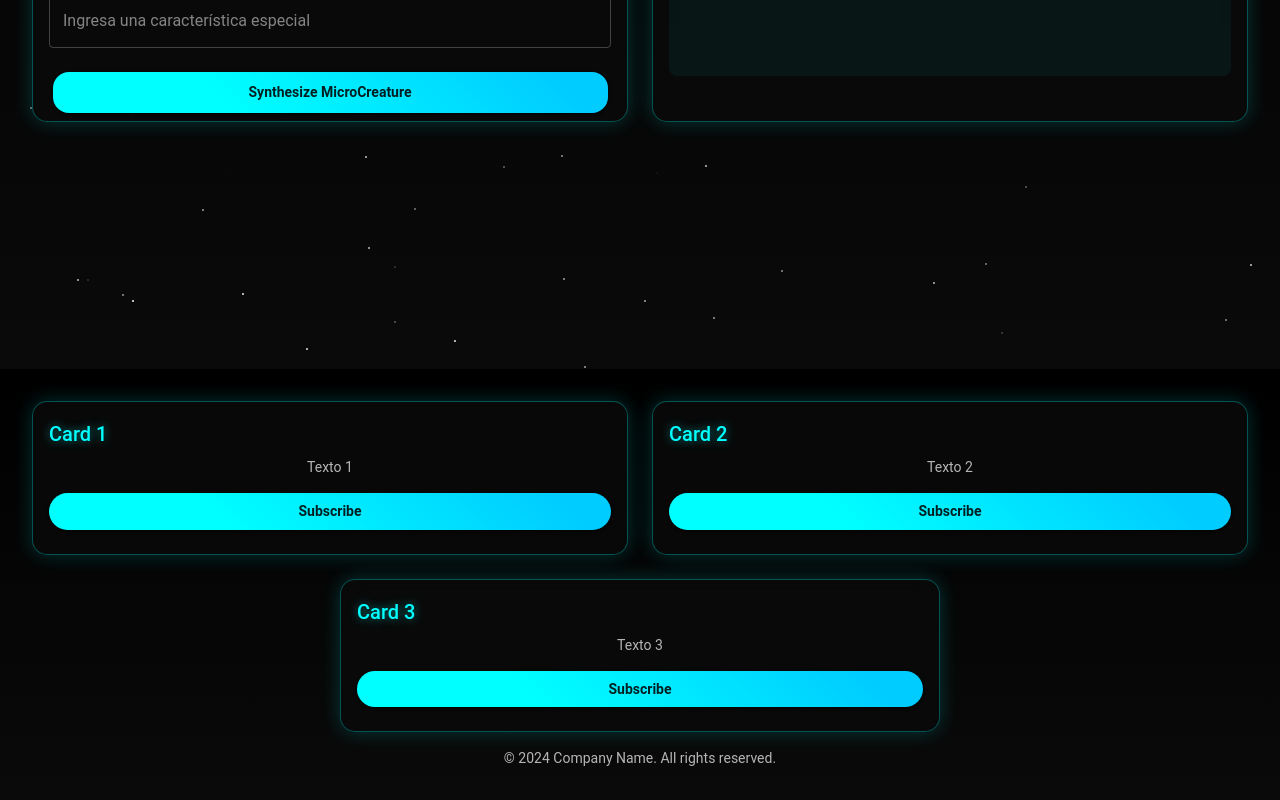
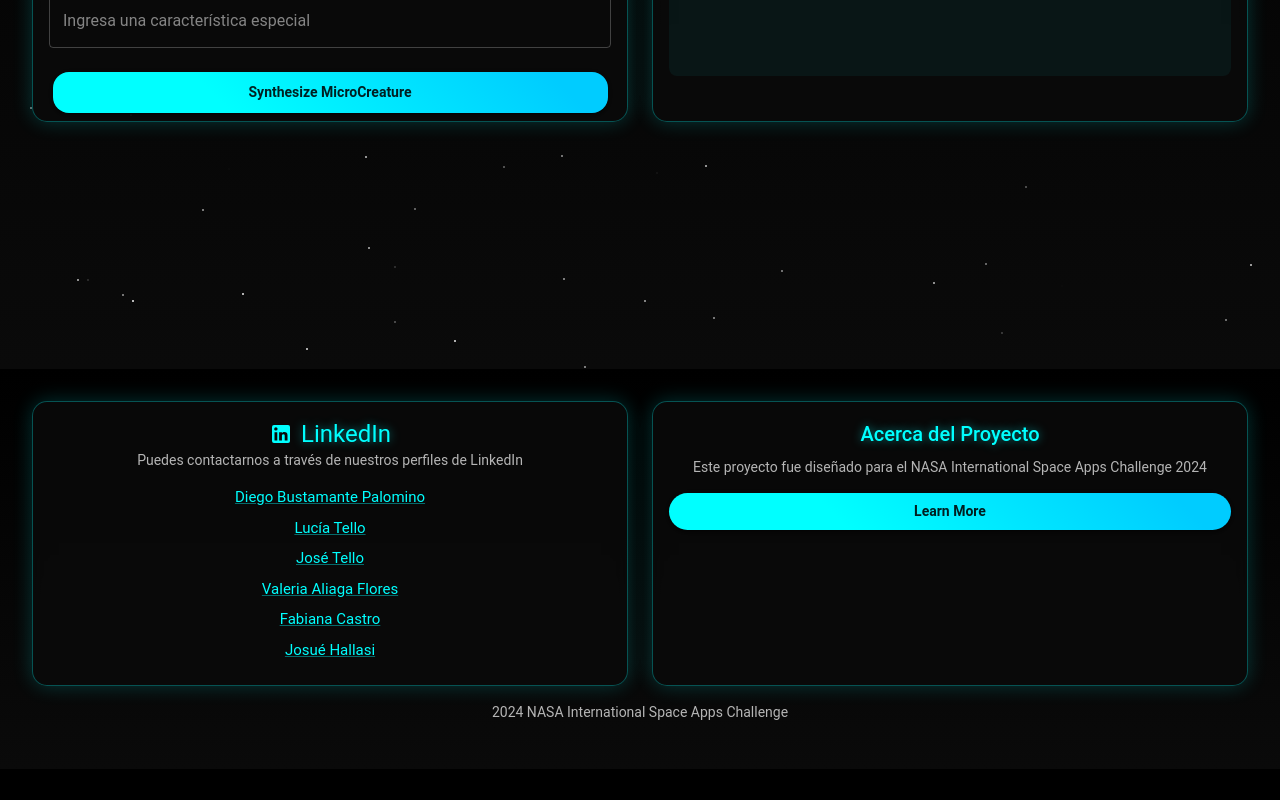
Before and after one commit to NewRenTL/Solstice-NasaCamo, a React (Vite) app: page / in a window 1280 px wide. Shown: the part 1591-2391 px from the top of the page. After the commit the page ends 2360 px from the top, so only its background shows below. Built offline with nearby package versions, Linux system fonts and the light colour scheme.

Commit message:
feat(ui): modified footer

```diff
--- a/package.json
+++ b/package.json
@@ -12,6 +12,7 @@
   "dependencies": {
     "@emotion/react": "^11.13.3",
     "@emotion/styled": "^11.13.0",
+    "@mui/icons-material": "^6.1.2",
     "@mui/material": "^6.1.2",
     "rc-slider": "^11.1.6",
     "react": "^18.3.1",
--- a/src/components/Footer/Footer.tsx
+++ b/src/components/Footer/Footer.tsx
@@ -2,7 +2,7 @@ import React from 'react';
 import { Box, Typography, Link, CardContent } from '@mui/material';
 import { styled, createTheme, ThemeProvider } from '@mui/material/styles';
 import { Card, Button } from '@mui/material';
-
+import LinkedInIcon from '@mui/icons-material/LinkedIn';
 // MUI theme config
 const futuristicTheme = createTheme({
   palette: {
@@ -77,60 +77,69 @@ const Footer = () => {
   return (
     <ThemeProvider theme={futuristicTheme}>
       <FuturisticContainer>
-
         <Box style={{ display: 'flex', flexDirection: 'row', gap: '24px', flexWrap: 'wrap', justifyContent: 'center', paddingBottom: '16px'}}>
           {/* Contact Info */}
           <HologramCard sx={{ flex: '1 1 400px', maxWidth: '600px' }}>
             <CardContent>
-              <GlowingText variant="h6" gutterBottom>
-                Card 1
-              </GlowingText>
+              <div style={{ display: 'flex', alignItems: 'center', gap: '8px', justifyContent: 'center' }}>
+                {/* LinkedIn Icon */}
+                <LinkedInIcon style={{ color: '#00FFFF' }} />
+                <GlowingText variant="h5" align='left'>
+                  LinkedIn
+                </GlowingText>
+              </div>
               <Typography align="center" variant="body2" color="textSecondary" paddingBottom="16px">
-                Texto 1
+                Puedes contactarnos a través de nuestros perfiles de LinkedIn
               </Typography>
-              <AnimatedButton variant="contained" fullWidth>
-                Subscribe
-              </AnimatedButton>
+              {/* List of LinkedIn Links */}
+              <Box display="flex" flexDirection="column" gap="8px" alignItems="center">
+                <Link href="https://www.linkedin.com/in/dbp0229" target="_blank" color="primary" style={{ fontSize: '15px' }}>
+                  Diego Bustamante Palomino
+                </Link>
+                <Link href="https://www.linkedin.com/in/lucia-giulliana-tello-le%C3%B3n-b8288120b/" target="_blank" color="primary" style={{ fontSize: '15px' }}>
+                  Lucía Tello
+                </Link>
+                <Link href="https://www.linkedin.com/in/jose-tello-leon" target="_blank" color="primary" style={{ fontSize: '15px' }}>
+                  José Tello
+                </Link>
+                <Link href="https://www.linkedin.com/in/valeriaaliagaflores" target="_blank" color="primary" style={{ fontSize: '15px' }}>
+                  Valeria Aliaga Flores
+                </Link>
+                <Link href="https://www.linkedin.com/in/fabiana-castro-426438252" target="_blank" color="primary" style={{ fontSize: '15px' }}>
+                  Fabiana Castro
+                </Link>
+                <Link href="http://linkedin.com/in/josue-hallasi-349a9a248" target="_blank" color="primary" style={{ fontSize: '15px' }}>
+                  Josué Hallasi
+                </Link>
+              </Box>
             </CardContent>
           </HologramCard>
 
-          {/* Social Links */}
+          {/* Additional Information */}
           <HologramCard sx={{ flex: '1 1 400px', maxWidth: '600px' }}>
             <CardContent>
-              <GlowingText variant="h6" gutterBottom>
-                Card 2
+              <GlowingText variant="h6" align="center" gutterBottom>
+                Acerca del Proyecto
               </GlowingText>
               <Typography align="center" variant="body2" color="textSecondary" paddingBottom="16px">
-                Texto 2
+                Este proyecto fue diseñado para el NASA International Space Apps Challenge 2024
               </Typography>
-              <AnimatedButton variant="contained" fullWidth>
-                Subscribe
-              </AnimatedButton>
-            </CardContent>
-          </HologramCard>
-
-          {/* Newsletter Section */}
-          <HologramCard sx={{ flex: '1 1 400px', maxWidth: '600px' }}>
-            <CardContent>
-              <GlowingText variant="h6" gutterBottom>
-                Card 3
-              </GlowingText>
-              <Typography align="center" variant="body2" color="textSecondary" paddingBottom="16px">
-                Texto 3
-              </Typography>
-              <AnimatedButton variant="contained" fullWidth>
-                Subscribe
+              <AnimatedButton
+                variant="contained"
+                fullWidth
+                onClick={() => window.open("https://www.spaceappschallenge.org/", "_blank")}
+              >
+                Learn More
               </AnimatedButton>
             </CardContent>
           </HologramCard>
         </Box>
         <Typography align="center" variant="body2" color="textSecondary">
-          &copy; {new Date().getFullYear()} Company Name. All rights reserved.
+           {new Date().getFullYear()}  NASA International Space Apps Challenge
         </Typography>
       </FuturisticContainer>
     </ThemeProvider>
   );
 };
-
 // Exporting only Footer Component
 export default Footer;
```
